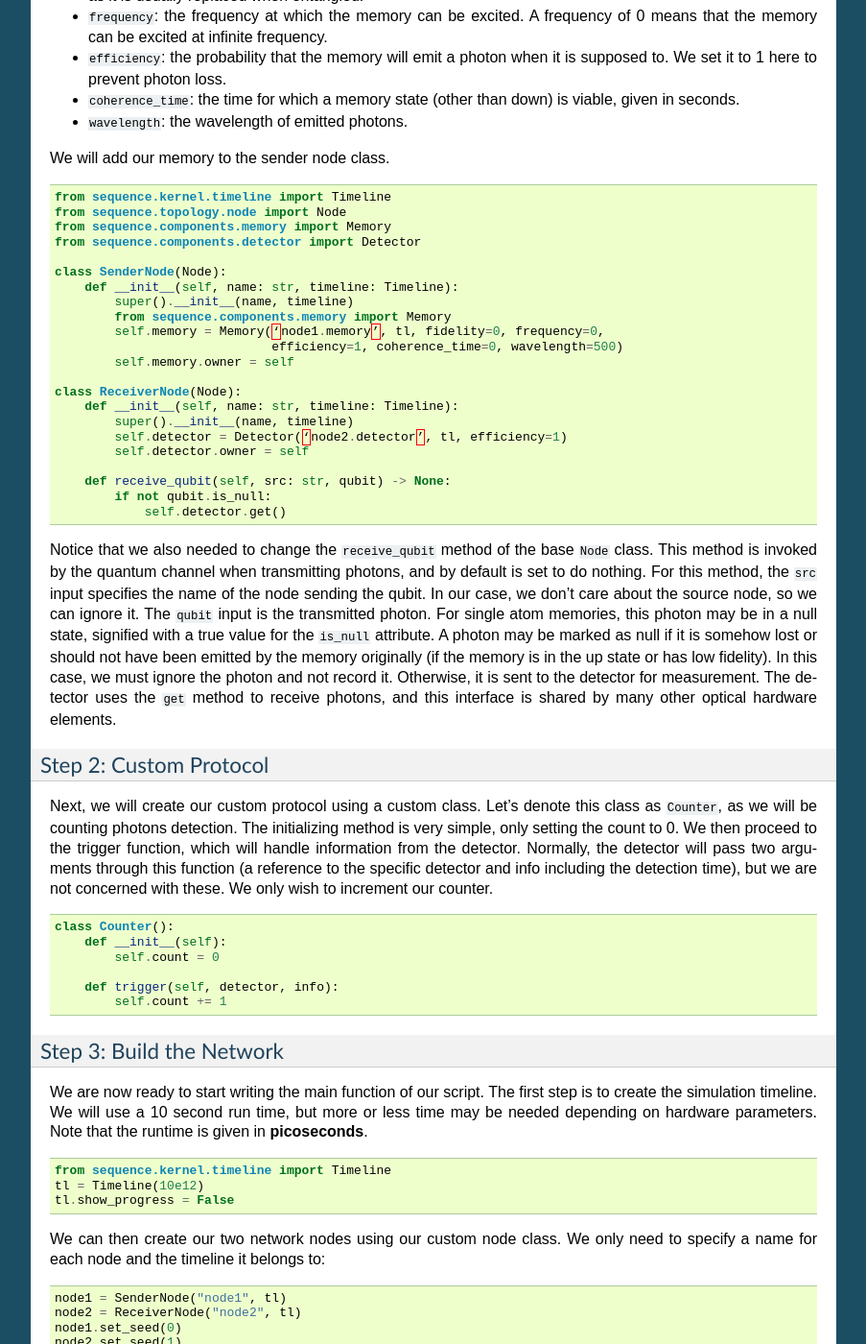
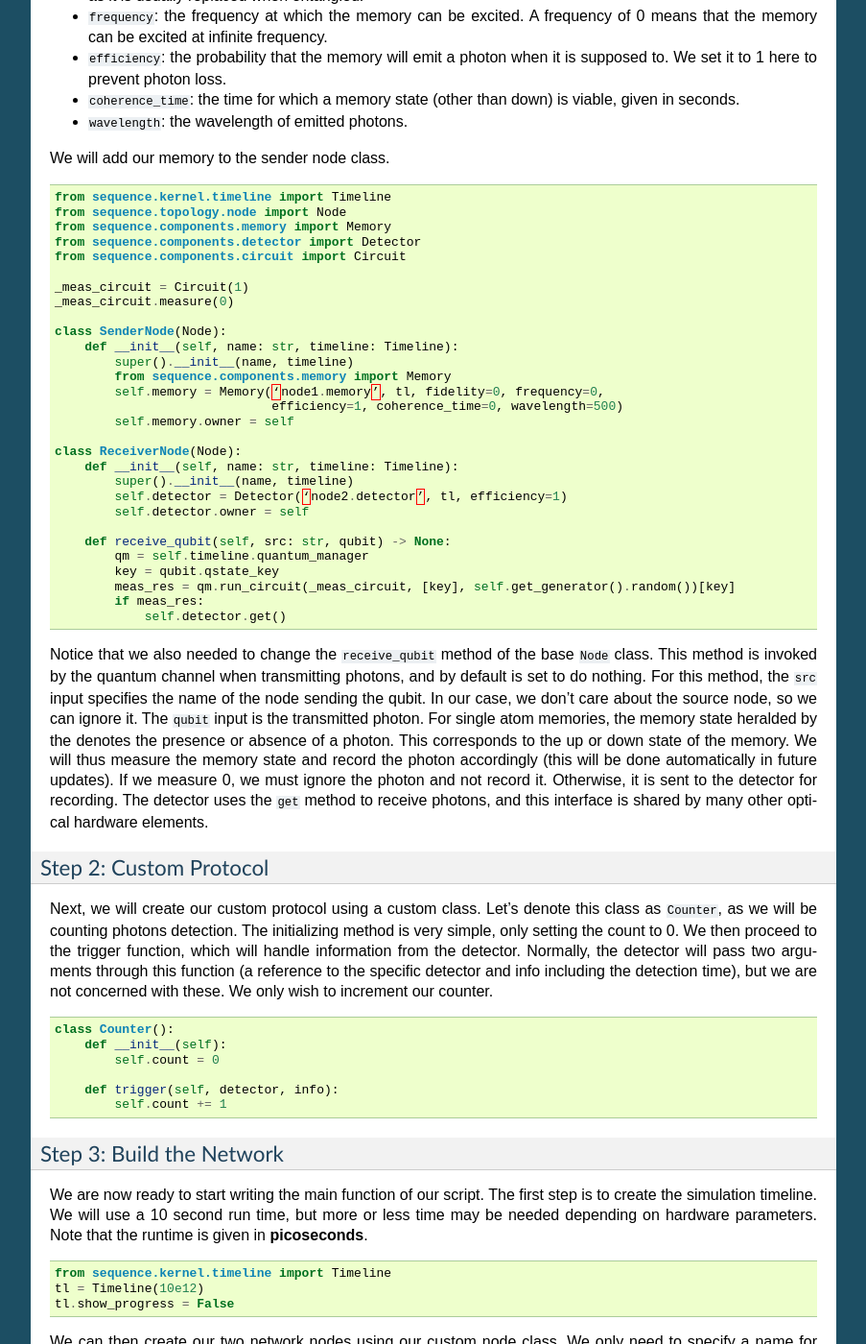
Before and after one commit to sequence-toolbox/SeQUeNCe, a Sphinx documentation site: the page built from docs/source/tutorial/chapter2/hardware.md, in a window 1280 px wide and 1400 px high, scrolled down 1269 px. Shown: the whole window at 96% size, without its empty margins (198-1101 px from the left). Built offline with Sphinx 7.4.7, drawn with Linux system fonts in a browser that asks for light colours.

Commit message:
Update tutorial chapter 2

````diff
--- a/docs/source/tutorial/chapter2/example1.py
+++ b/docs/source/tutorial/chapter2/example1.py
@@ -6,11 +6,15 @@ from sequence.kernel.process import Process
 from sequence.components.memory import Memory
 from sequence.components.optical_channel import QuantumChannel
 from sequence.components.detector import Detector
+from sequence.components.circuit import Circuit
 from sequence.topology.node import Node
 
 
 NUM_TRIALS = 1000
 FREQUENCY = 1e3
+
+_meas_circuit = Circuit(1)
+_meas_circuit.measure(0)
 
 
 class Counter():
@@ -36,7 +40,10 @@ class ReceiverNode(Node):
         self.detector.owner = self
 
     def receive_qubit(self, src, qubit):
-        if not qubit.is_null:
+        qm = self.timeline.quantum_manager
+        key = qubit.qstate_key
+        meas_res = qm.run_circuit(_meas_circuit, [key], self.get_generator().random())[key]
+        if meas_res:
             self.detector.get()
 
 
--- a/docs/source/tutorial/chapter2/hardware.md
+++ b/docs/source/tutorial/chapter2/hardware.md
@@ -39,6 +39,10 @@ from sequence.kernel.timeline import Timeline
 from sequence.topology.node import Node
 from sequence.components.memory import Memory
 from sequence.components.detector import Detector
+from sequence.components.circuit import Circuit
+
+_meas_circuit = Circuit(1)
+_meas_circuit.measure(0)
 
 class SenderNode(Node):
     def __init__(self, name: str, timeline: Timeline):
@@ -55,11 +59,24 @@ class ReceiverNode(Node):
         self.detector.owner = self
 
     def receive_qubit(self, src: str, qubit) -> None:
-        if not qubit.is_null:
+        qm = self.timeline.quantum_manager
+        key = qubit.qstate_key
+        meas_res = qm.run_circuit(_meas_circuit, [key], self.get_generator().random())[key]
+        if meas_res:
             self.detector.get()
 ```
 
-Notice that we also needed to change the `receive_qubit` method of the base `Node` class. This method is invoked by the quantum channel when transmitting photons, and by default is set to do nothing. For this method, the `src` input specifies the name of the node sending the qubit. In our case, we don’t care about the source node, so we can ignore it. The `qubit` input is the transmitted photon. For single atom memories, this photon may be in a null state, signified with a true value for the `is_null` attribute. A photon may be marked as null if it is somehow lost or should not have been emitted by the memory originally (if the memory is in the up state or has low fidelity). In this case, we must ignore the photon and not record it. Otherwise, it is sent to the detector for measurement. The detector uses the `get` method to receive photons, and this interface is shared by many other optical hardware elements.
+Notice that we also needed to change the `receive_qubit` method of the base `Node` class.
+This method is invoked by the quantum channel when transmitting photons, and by default is set to do nothing.
+For this method, the `src` input specifies the name of the node sending the qubit.
+In our case, we don’t care about the source node, so we can ignore it.
+The `qubit` input is the transmitted photon.
+For single atom memories, the memory state heralded by the denotes the presence or absence of a photon.
+This corresponds to the up or down state of the memory.
+We will thus measure the memory state and record the photon accordingly (this will be done automatically in future updates).
+If we measure 0, we must ignore the photon and not record it.
+Otherwise, it is sent to the detector for recording.
+The detector uses the `get` method to receive photons, and this interface is shared by many other optical hardware elements.
 
 
 ### Step 2: Custom Protocol
````
